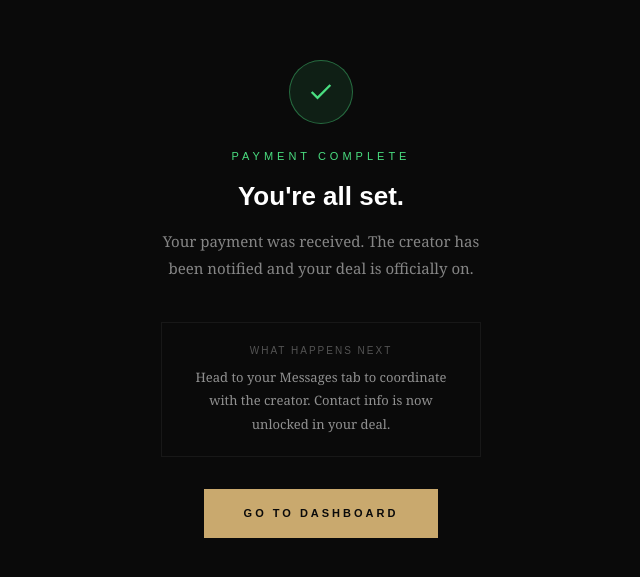
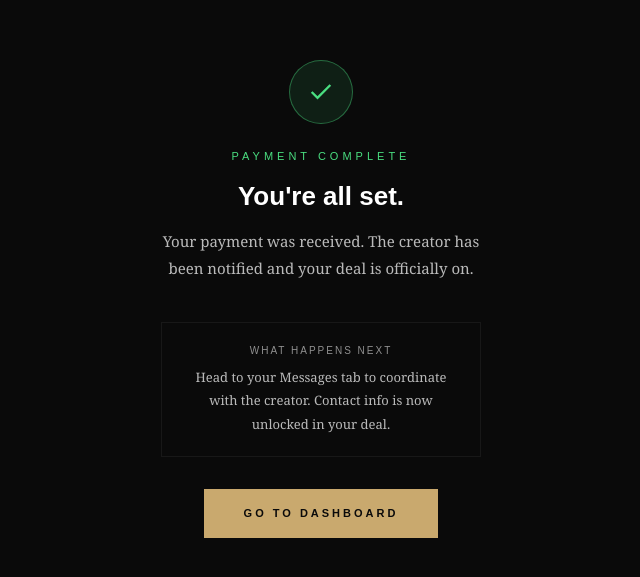
Before and after one commit to lulaarcila10-netizen/Pearup, a Next.js app: page /payment-success in a window 1280 px wide. Shown: the part 101-678 px from the top of the page, without its empty margins (319-959 px from the left). Built offline with nearby package versions, Linux system fonts and the light colour scheme; no server answers.

Commit message:
Fix TypeScript and Suspense build errors

```diff
--- a/app/dashboard/page.tsx
+++ b/app/dashboard/page.tsx
@@ -1,6 +1,6 @@
 "use client";
 
-import { useEffect, useState, useRef } from "react";
+import React, { useEffect, useState, useRef } from "react";
 import { useRouter } from "next/navigation";
 import { supabase } from "@/lib/supabase";
 
@@ -454,7 +454,7 @@ export default function Dashboard() {
   function NavIcon({ tab, label, badge }: { tab: Tab; label: string; badge?: number }) {
     const active = activeTab === tab;
     const color = active ? "#c9a96e" : "rgba(255,255,255,0.72)";
-    const icons: Record<Tab, JSX.Element> = {
+    const icons: Record<Tab, React.ReactElement> = {
       discover: (<svg width="20" height="20" viewBox="0 0 20 20" fill="none" stroke={color} strokeWidth="1.5"><circle cx="10" cy="10" r="8" /><circle cx="10" cy="10" r="2" /></svg>),
       deals: (<svg width="20" height="20" viewBox="0 0 20 20" fill="none" stroke={color} strokeWidth="1.5"><rect x="3" y="3" width="14" height="14" rx="1" /><line x1="7" y1="8" x2="13" y2="8" /><line x1="7" y1="12" x2="11" y2="12" /></svg>),
       messages: (<svg width="20" height="20" viewBox="0 0 20 20" fill="none" stroke={color} strokeWidth="1.5"><path d="M3 4h14a1 1 0 0 1 1 1v8a1 1 0 0 1-1 1H6l-4 3V5a1 1 0 0 1 1-1z" /></svg>),
--- a/app/payment-success/page.tsx
+++ b/app/payment-success/page.tsx
@@ -1,10 +1,11 @@
 "use client";
 
+import { Suspense } from "react";
 import { useEffect, useState } from "react";
 import { useRouter, useSearchParams } from "next/navigation";
 import { supabase } from "@/lib/supabase";
 
-export default function PaymentSuccess() {
+function PaymentSuccessContent() {
   const router = useRouter();
   const searchParams = useSearchParams();
   const dealId = searchParams.get("deal_id");
@@ -27,13 +28,13 @@ export default function PaymentSuccess() {
 
       <p style={{ fontFamily: "Arial", fontSize: "11px", letterSpacing: "4px", color: "#4ade80", textTransform: "uppercase", marginBottom: "12px" }}>Payment Complete</p>
       <h1 style={{ fontFamily: "Arial", fontSize: "26px", fontWeight: "700", color: "white", margin: "0 0 12px" }}>You're all set.</h1>
-      <p style={{ fontFamily: "Georgia, serif", fontSize: "15px", color: "rgba(255,255,255,0.5)", lineHeight: "1.8", maxWidth: "340px", margin: "0 0 40px" }}>
+      <p style={{ fontFamily: "Georgia, serif", fontSize: "15px", color: "rgba(255,255,255,0.72)", lineHeight: "1.8", maxWidth: "340px", margin: "0 0 40px" }}>
         Your payment was received. The creator has been notified and your deal is officially on.
       </p>
 
       <div style={{ border: "1px solid rgba(255,255,255,0.06)", padding: "20px 28px", marginBottom: "32px", maxWidth: "320px", width: "100%" }}>
-        <p style={{ fontFamily: "Arial", fontSize: "10px", letterSpacing: "2px", color: "rgba(255,255,255,0.3)", textTransform: "uppercase", margin: "0 0 8px" }}>What happens next</p>
-        <p style={{ fontFamily: "Georgia, serif", fontSize: "13px", color: "rgba(255,255,255,0.55)", lineHeight: "1.8", margin: "0" }}>
+        <p style={{ fontFamily: "Arial", fontSize: "10px", letterSpacing: "2px", color: "rgba(255,255,255,0.55)", textTransform: "uppercase", margin: "0 0 8px" }}>What happens next</p>
+        <p style={{ fontFamily: "Georgia, serif", fontSize: "13px", color: "rgba(255,255,255,0.72)", lineHeight: "1.8", margin: "0" }}>
           Head to your Messages tab to coordinate with the creator. Contact info is now unlocked in your deal.
         </p>
       </div>
@@ -47,3 +48,11 @@ export default function PaymentSuccess() {
     </div>
   );
 }
+
+export default function PaymentSuccess() {
+  return (
+    <Suspense>
+      <PaymentSuccessContent />
+    </Suspense>
+  );
+}
```
